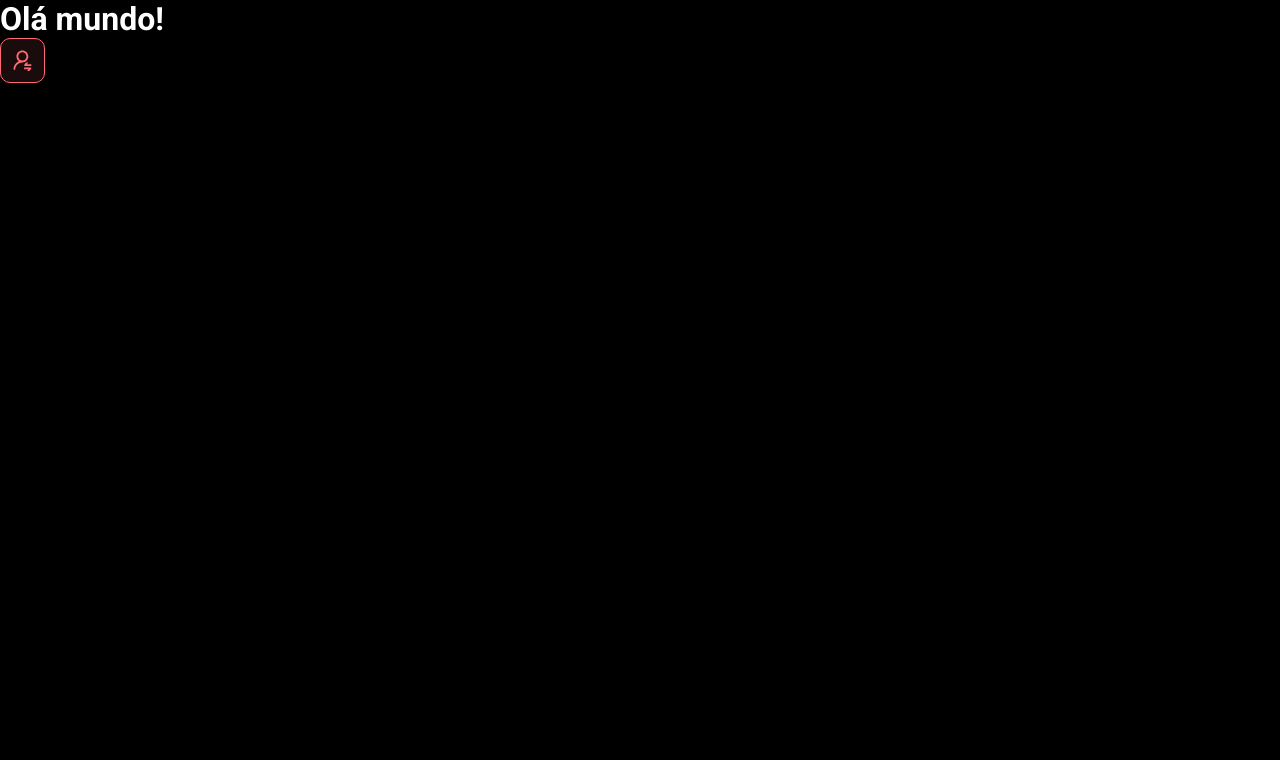
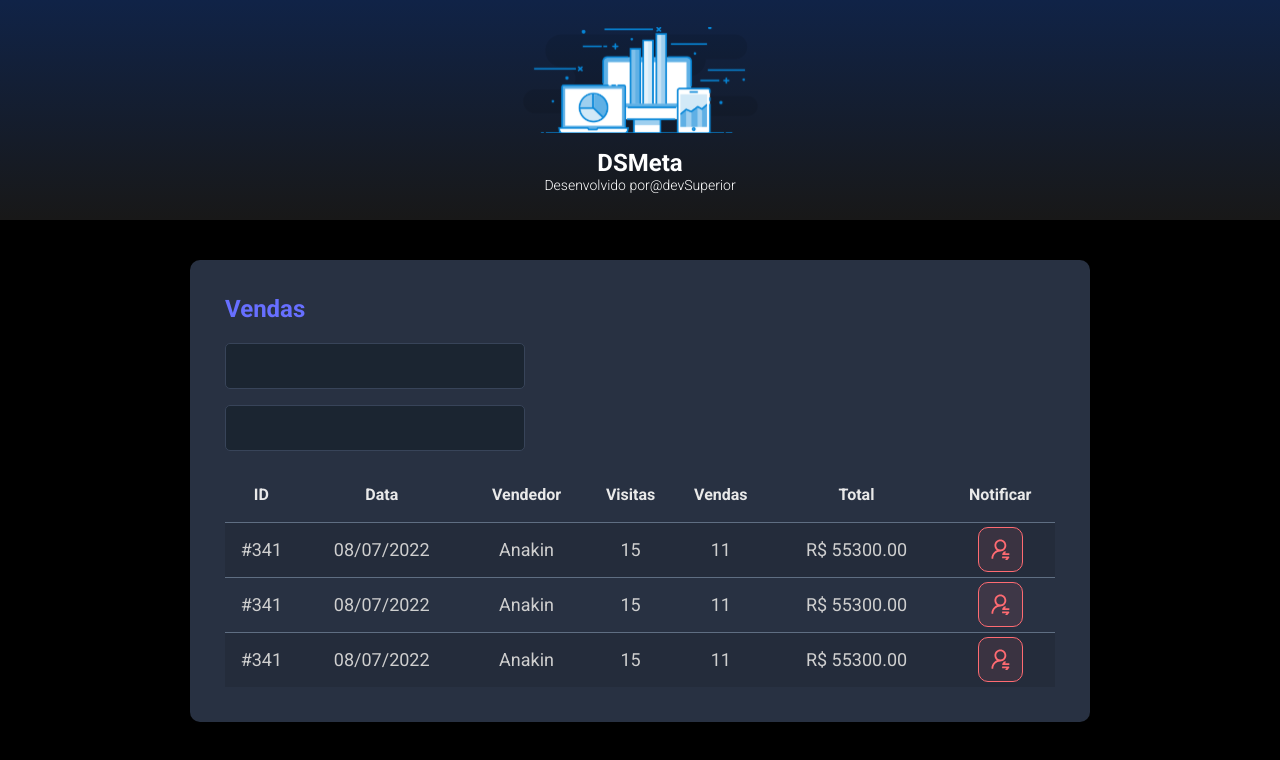
Before and after one commit to RodrigoPorto14/projeto-spring-react, a React (Vite) app in the folder frontend/: page / in a window 1280 px wide. Shown: the top 760 px of the page. Built offline with nearby package versions, Linux system fonts and the light colour scheme.

Commit message:
Other Components

```diff
--- a/frontend/src/App.tsx
+++ b/frontend/src/App.tsx
@@ -1,12 +1,19 @@
-import NotificationButton from "./components/NotificationButton";
-
+import Header from "./components/Header";
+import SalesCard from "./components/SalesCard";
 
 function App()
 {
     return(
         <>
-            <h1>Olá mundo!</h1>
-            <NotificationButton />
+            <Header/>
+            <main>
+                <section id="sales">
+                    <div className="dsmeta-container">
+                        <SalesCard />
+                    </div>
+                </section>
+            </main>
+
         </>
     )
 }
--- /dev/null
+++ b/frontend/src/components/Header/index.tsx
@@ -0,0 +1,22 @@
+import logo from '../../assets/img/logo.svg'
+import './styles.css'
+
+function Header()
+{
+    return(
+        <>
+            <header>
+                <div className="dsmeta-logo-container">
+                    <img src={logo} alt="DSMeta" />
+                    <h1>DSMeta</h1>
+                    <p>
+                        Desenvolvido por
+                        <a href="https://www.instagram.com/devsuperior.ig" target="_blank">@devSuperior</a>
+                    </p>
+                </div>
+            </header>
+        </>
+    )
+}
+
+export default Header
--- /dev/null
+++ b/frontend/src/components/Header/styles.css
@@ -0,0 +1,32 @@
+header
+{
+    background: linear-gradient(180deg, #102347 0%, #181818 100%);
+    height: 220px;
+    display: flex;
+    align-items: center;
+    justify-content: center;
+}
+
+.dsmeta-logo-container
+{
+    display: flex;
+    flex-direction: column;
+    align-items: center;
+
+}
+.dsmeta-logo-container img
+{
+    width: 235px;
+}
+
+.dsmeta-logo-container h1
+{
+    margin-top: 15px;
+    font-size: 24px;
+}
+
+.dsmeta-logo-container p
+{
+    font-size: 14px;
+    font-weight: 300;
+}
--- /dev/null
+++ b/frontend/src/components/SalesCard/index.tsx
@@ -0,0 +1,80 @@
+import NotificationButton from '../NotificationButton'
+import './styles.css'
+
+function SalesCard()
+{
+    return(
+        <>
+            <div className="dsmeta-card">
+                    <h2>Vendas</h2>
+                    <div>
+                        <div className="dsmeta-form-control-container">
+                            <input className="dsmeta-form-control" type="text" />
+                        </div>
+                        <div className="dsmeta-form-control-container">
+                            <input className="dsmeta-form-control" type="text" />
+                        </div>
+                    </div>
+
+                    <div>
+                        <table className="dsmeta-sales-table">
+                            <thead>
+                                <tr>
+                                    <th className="show992">ID</th>
+                                    <th className="show576">Data</th>
+                                    <th>Vendedor</th>
+                                    <th className="show992">Visitas</th>
+                                    <th className="show992">Vendas</th>
+                                    <th>Total</th>
+                                    <th>Notificar</th>
+                                </tr>
+                            </thead>
+                            <tbody>
+                                <tr>
+                                    <td className="show992">#341</td>
+                                    <td className="show576">08/07/2022</td>
+                                    <td>Anakin</td>
+                                    <td className="show992">15</td>
+                                    <td className="show992">11</td>
+                                    <td>R$ 55300.00</td>
+                                    <td>
+                                        <div className="dsmeta-red-btn-container">
+                                            <NotificationButton />
+                                        </div>
+                                    </td>
+                                </tr>
+                                <tr>
+                                    <td className="show992">#341</td>
+                                    <td className="show576">08/07/2022</td>
+                                    <td>Anakin</td>
+                                    <td className="show992">15</td>
+                                    <td className="show992">11</td>
+                                    <td>R$ 55300.00</td>
+                                    <td>
+                                        <div className="dsmeta-red-btn-container">
+                                            <NotificationButton />
+                                        </div>
+                                    </td>
+                                </tr>
+                                <tr>
+                                    <td className="show992">#341</td>
+                                    <td className="show576">08/07/2022</td>
+                                    <td>Anakin</td>
+                                    <td className="show992">15</td>
+                                    <td className="show992">11</td>
+                                    <td>R$ 55300.00</td>
+                                    <td>
+                                        <div className="dsmeta-red-btn-container">
+                                            <NotificationButton />
+                                        </div>
+                                    </td>
+                                </tr>
+                            </tbody>
+                        </table>
+                    </div>
+                </div>
+        </>
+    )
+}
+
+export default SalesCard
--- /dev/null
+++ b/frontend/src/components/SalesCard/styles.css
@@ -0,0 +1,117 @@
+.dsmeta-card
+{
+    background-color: #283142;
+    border-radius: 10px;
+    padding: 30px 10px;
+}
+
+.dsmeta-card h2
+{
+    color: #676FFF;
+    font-size: 24px;
+    margin-bottom: 20px;
+}
+
+.dsmeta-form-control-container
+{
+    margin-bottom: 16px;
+    max-width: 300px;
+}
+
+.dsmeta-form-control
+{
+    height: 46px;
+    width: 100%;
+    background-color: #1B2531;
+    color: #9AAABE;
+    font-size: 18px;
+    border: 1px solid #384459;
+    border-radius: 5px;
+    padding: 0px 20px;
+}
+
+.dsmeta-sales-table
+{
+    width: 100%;
+    border-spacing: 0;
+    border-collapse: collapse;
+}
+
+.dsmeta-sales-table thead
+{
+    height: 55px;
+    font-size: 16px;
+    color: #E9E9E9;
+    font-weight: 700;
+}
+
+.dsmeta-sales-table tbody
+{
+    font-size: 14px;
+    font-weight: 400;
+    color: #CFCFCF;
+    text-align: center;
+}
+
+.dsmeta-sales-table tbody tr
+{
+    height: 74px;
+    border-top: 1px solid #5F6E82;
+}
+
+.dsmeta-sales-table tbody tr:nth-child(odd)
+{
+    background-color: #242C3B;
+}
+
+.dsmeta-sales-table tbody tr:hover > td
+{
+    background-color: #384459;
+}
+
+.dsmeta-red-btn-container
+{
+    display: flex;
+    justify-content: center;
+}
+
+.show576
+{
+   display: none;
+}
+
+.show992
+{
+   display: none;
+}
+
+@media(min-width: 576px)
+{
+    .show576
+    {
+        display: table-cell;
+    }
+
+    .dsmeta-card
+    {
+        padding: 35px;
+    }
+
+    .dsmeta-sales-table tbody tr
+    {
+        height: 55px;
+    }
+
+    .dsmeta-sales-table tbody
+    {
+        font-size: 18px;
+    }
+}
+
+@media(min-width: 992px)
+{
+    .show992
+    {
+        display: table-cell;
+    }
+}
--- a/frontend/src/index.css
+++ b/frontend/src/index.css
@@ -20,3 +20,15 @@
     color: unset;
     text-decoration: none;
 }
+
+#sales
+{
+    padding: 40px 10px;
+}
+
+.dsmeta-container
+{
+    width: 100%;
+    max-width: 900px;
+    margin: 0 auto;
+}
```
Also changed, not shown: frontend/src/assets/img/logo.svg (added).
